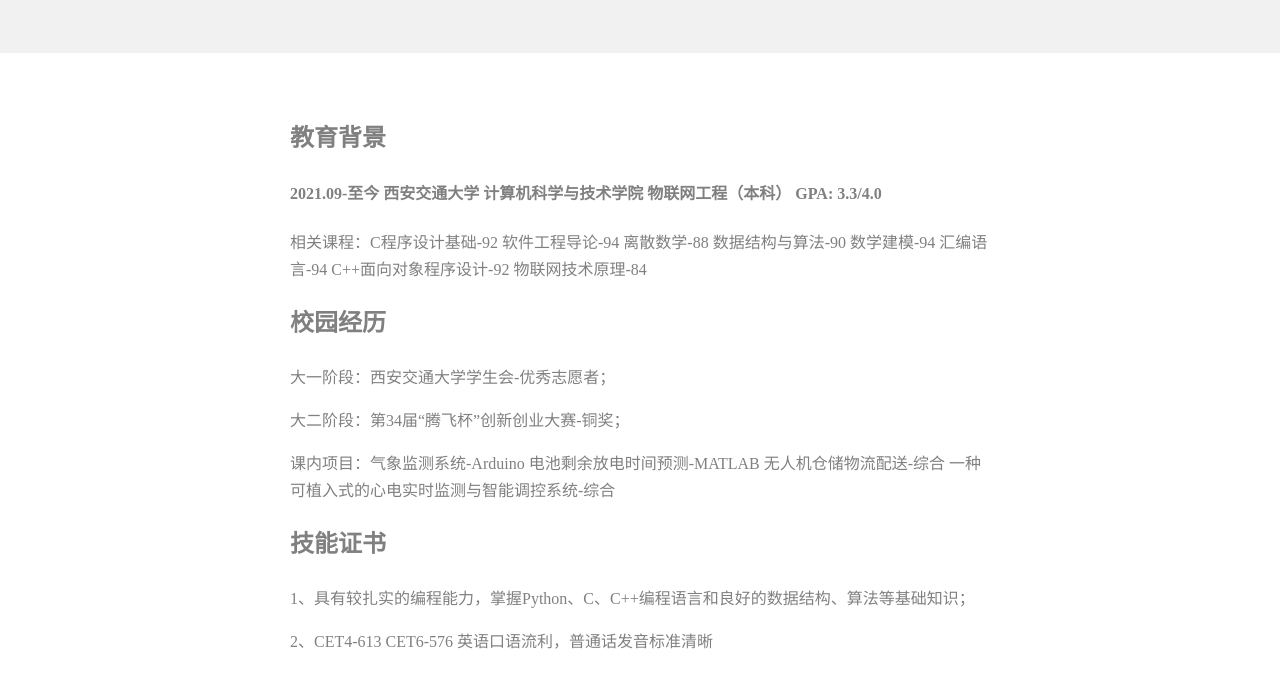
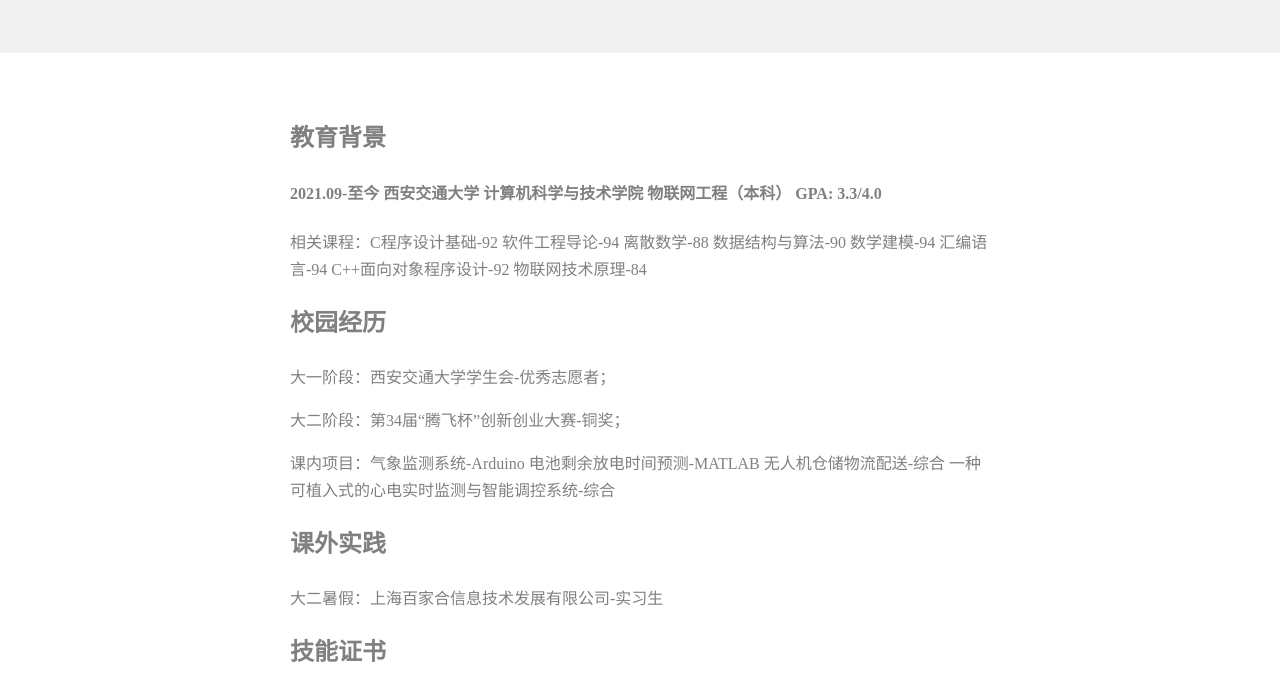
Before and after one commit to jamie0109lo/web01, a plain HTML site: page index.html in a window 1280 px wide. Shown: the part 221-901 px from the top of the page. Drawn offline with Linux system fonts and the light colour scheme.

Commit message:
Update index.html

```diff
--- a/index.html
+++ b/index.html
@@ -34,8 +34,10 @@
       <p>大一阶段：西安交通大学学生会-优秀志愿者；</p>
       <p>大二阶段：第34届“腾飞杯”创新创业大赛-铜奖；</p>
       <p>课内项目：气象监测系统-Arduino 电池剩余放电时间预测-MATLAB 无人机仓储物流配送-综合 一种可植入式的心电实时监测与智能调控系统-综合</p>
+      <h2>课外实践</h2>
+      <p>大二暑假：上海百家合信息技术发展有限公司-实习生</p>
       <h2>技能证书</h2>
-      <p>1、具有较扎实的编程能力，掌握Python、C、C++编程语言和良好的数据结构、算法等基础知识；</p>
+      <p>1、具有较扎实的编程能力，掌握HTML、CSS、Python、C、C++编程语言和良好的数据结构、算法等基础知识；</p>
       <p>2、CET4-613 CET6-576 英语口语流利，普通话发音标准清晰</p>
       <h2>自我评价</h2>
       <p>1、热爱计算机科学和物联网技术，有较好的外语能力；</p>
```
